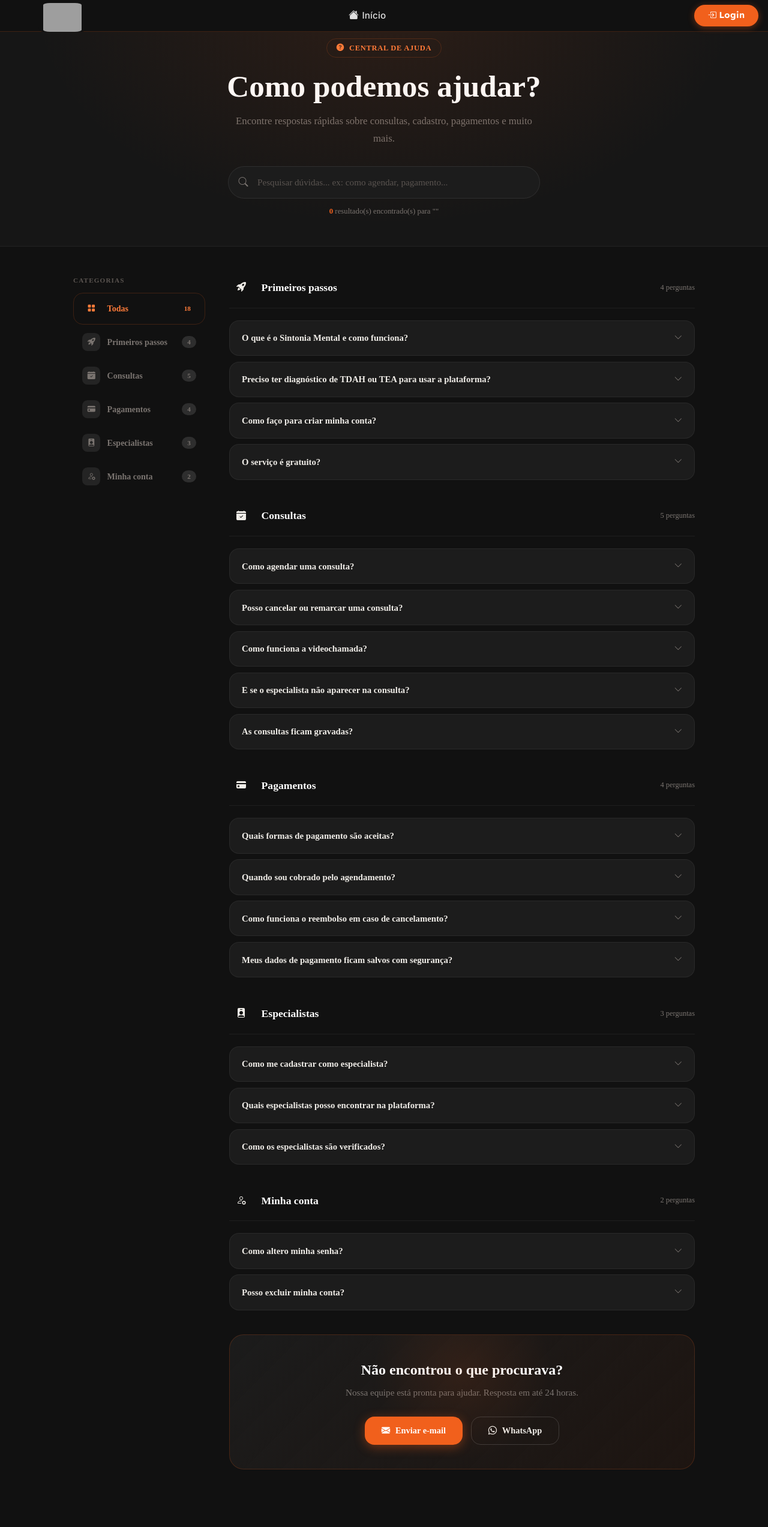
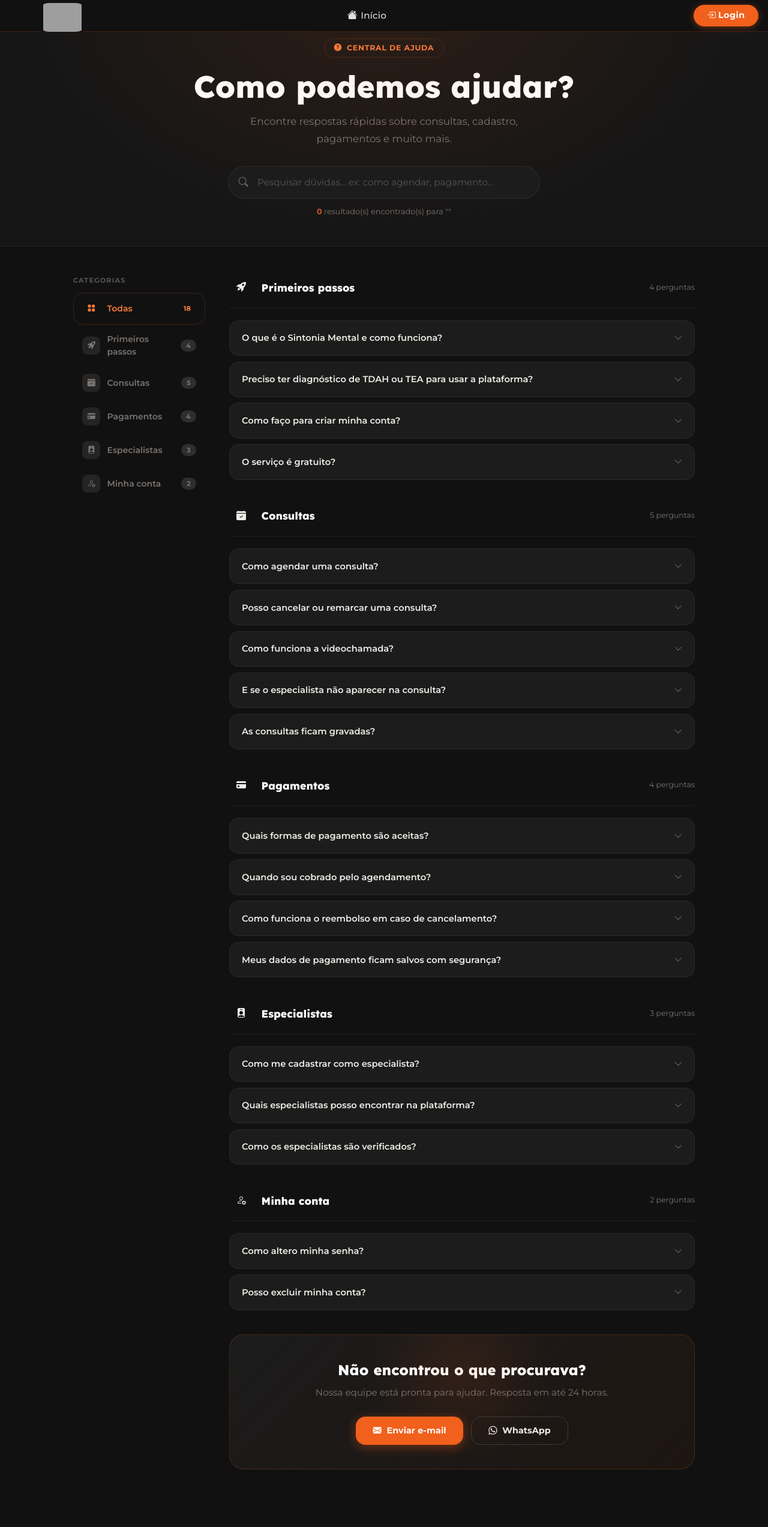
Before and after one commit to DougVikt/SintoniaMental, a Django app: page /faq/ in a window 1280 px wide. Shown: the whole page at 60% size. Run offline with Django 5.2, Linux system fonts and the light colour scheme; grey boxes are pictures that could not be loaded.

Commit message:
style: trocar fonte e consertar nome

```diff
--- a/faq_app/static/faq_app/css/style.css
+++ b/faq_app/static/faq_app/css/style.css
@@ -102,7 +102,6 @@
   background: var(--orange);
   color: #fff;
   border: none;
-  font-family: var(--font-display);
   font-weight: 700;
   letter-spacing: .03em;
   padding: .45rem 1.4rem;
@@ -151,7 +150,7 @@
 }
 
 .faq-hero-title {
-    font-family: var(--font-d);
+    font-family: var(--font-display);
     font-size: clamp(2rem, 4vw, 3.2rem);
     font-weight: 800;
     color: #fff;
@@ -181,7 +180,7 @@
     color: var(--light);
     border-radius: 3rem;
     padding: .9rem 1.25rem .9rem 3rem;
-    font-family: var(--font-b);
+    font-family: var(--font-body);
     font-size: .95rem;
     outline: none;
     transition: border-color .2s;
@@ -377,7 +376,7 @@
 }
 
 .faq-section-title {
-    font-family: var(--font-d);
+    font-family: var(--font-display);
     font-size: 1.1rem;
     font-weight: 800;
     color: #fff;
@@ -600,7 +599,7 @@
 }
 
 .contact-card-title {
-    font-family: var(--font-d);
+    font-family: var(--font-display);
     font-size: 1.5rem;
     font-weight: 800;
     color: #fff;
--- a/global_templates/base.html
+++ b/global_templates/base.html
@@ -16,7 +16,7 @@
 
     <!-- Google Fonts -->
     <link
-        href="https://fonts.googleapis.com/css2?family=Inter:ital,opsz,wght@0,14..32,100..900;1,14..32,100..900&family=Lexend:wght@100..900&display=swap"
+        href="https://fonts.googleapis.com/css2?family=Montserrat:ital,opsz,wght@0,14..32,100..900;1,14..32,100..900&family=Lexend:wght@100..900&display=swap"
         rel="stylesheet">
 
     <!-- Custom CSS -->
--- a/static/css/global_style.css
+++ b/static/css/global_style.css
@@ -6,7 +6,7 @@
  ========================================== */
 
 html, body {
-  font-family: var(--font-b);
+  font-family: var(--font-body);
   background: var(--dark-800);
   color: var(--light);
   min-height: 100vh;
@@ -193,7 +193,7 @@ html, body {
 }
 
 .modal-header .modal-title {
-  font-family: var(--font-d);
+  font-family: var(--font-display);
   font-weight: 700;
   color: var(--white);
 }
--- a/static/css/variables.css
+++ b/static/css/variables.css
@@ -168,7 +168,7 @@
 
   /* ===== FONTES ===== */
   --font-display: "Lexend", sans-serif;
-  --font-body: 'Inter', sans-serif;
+  --font-body: 'Montserrat', sans-serif;
 
 
   /* ===== SHADOWS ===== */
```
